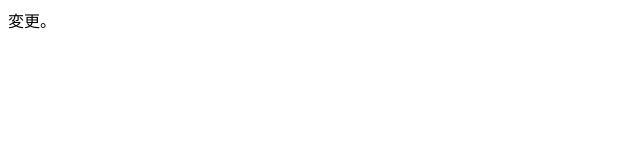
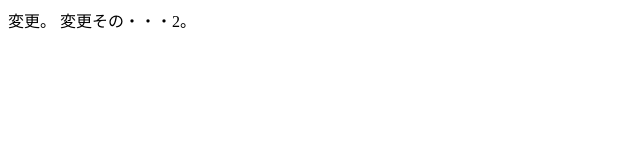
Before and after one commit to saimelt/git_test, a plain HTML site: page index.html in a window 1280 px wide. Shown: the whole page, without its empty margins (0-640 px from the left). Drawn offline with Linux system fonts and the light colour scheme.

Commit message:
追加修正

```diff
--- a/index.html
+++ b/index.html
@@ -8,6 +8,7 @@
 <body>
 
 変更。
+変更その・・・2。
 
 
 </body>
```
